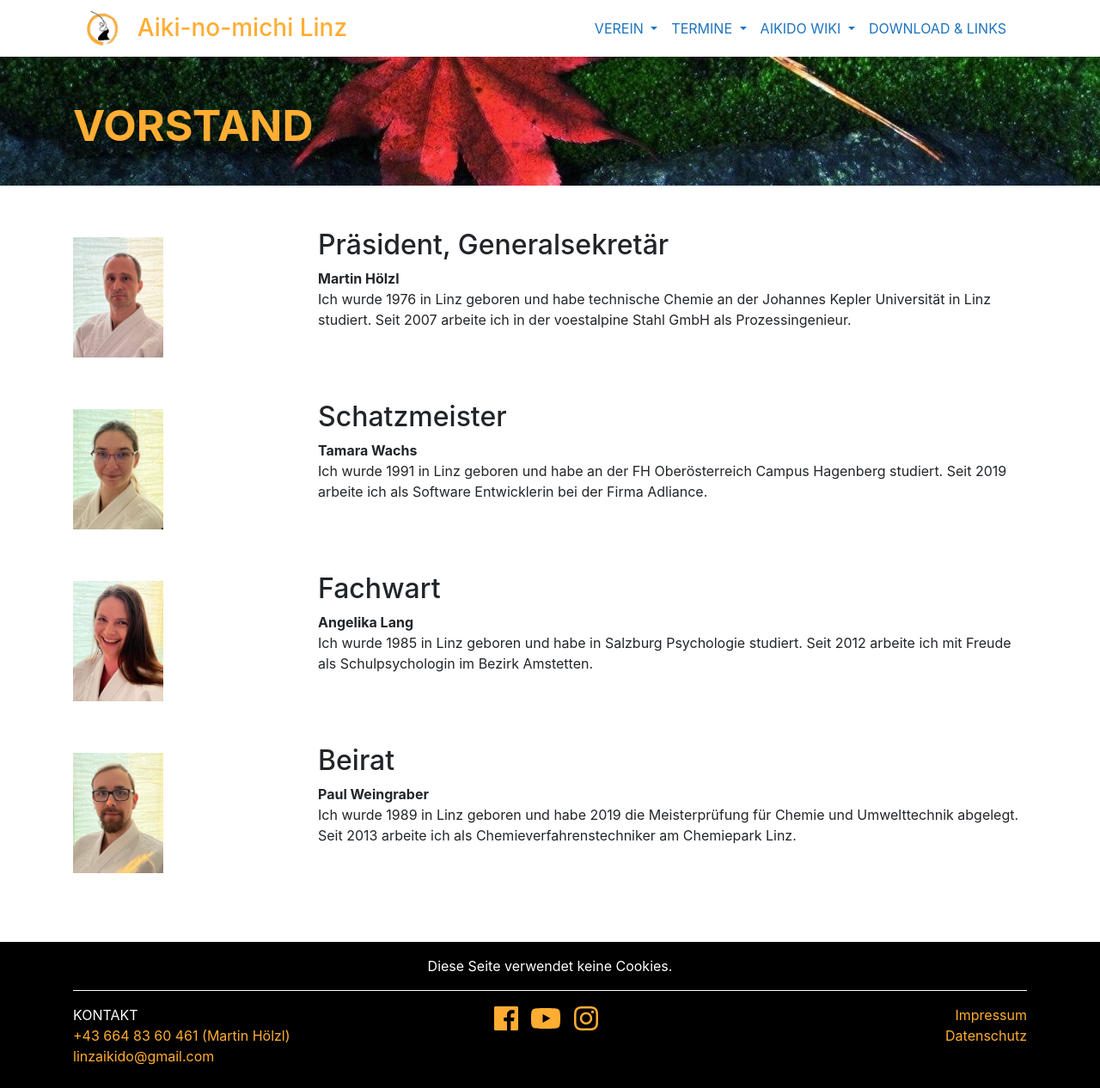
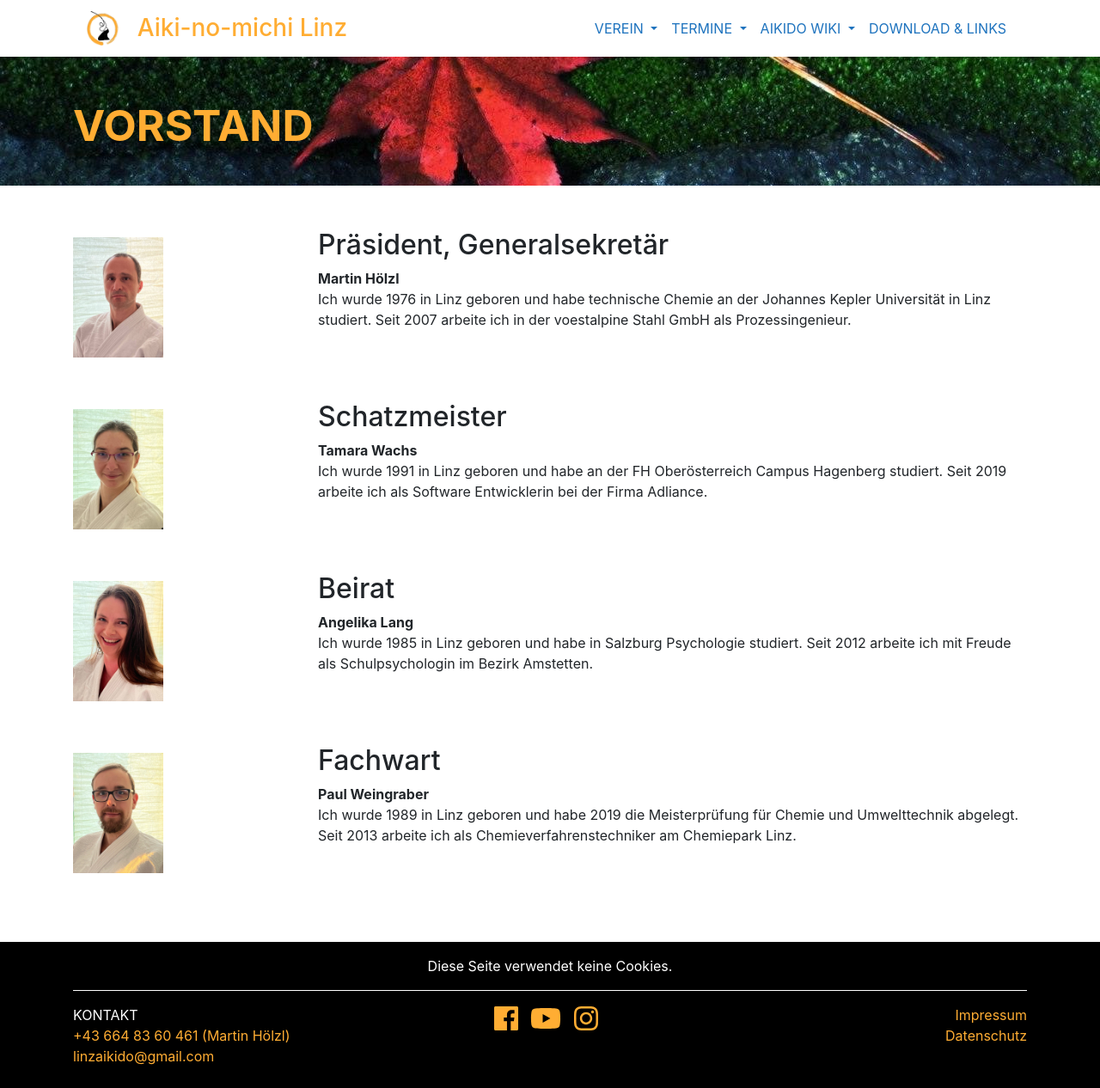
Before and after one commit to TWachs/aikinomichi-linz, a Jekyll site: the page built from vorstand.md, in a window 1280 px wide. Shown: the whole page at 86% size. Built offline with Jekyll 4.4.1, drawn with Linux system fonts in a browser that asks for light colours; nearby versions of some CDN libraries; part of the change alters nothing that is shown.

```diff
--- a/vorstand.md
+++ b/vorstand.md
@@ -32,7 +32,7 @@ Ich wurde 1991 in Linz geboren und habe an der FH Oberösterreich Campus Hagenbe
 <img class="imageStyle" src="{{ site.baseurl }}/images/Angelika.jpg" alt="Angelika" />
 </div>
 <div class="col-9" markdown="1">
-## Fachwart
+## Beirat
 
 **Angelika Lang**
 Ich wurde 1985 in Linz geboren und habe in Salzburg Psychologie studiert. Seit 2012 arbeite ich mit Freude als Schulpsychologin im Bezirk Amstetten.
@@ -43,7 +43,7 @@ Ich wurde 1985 in Linz geboren und habe in Salzburg Psychologie studiert. Seit 2
 <img class="imageStyle" src="{{ site.baseurl }}/images/Paul.jpg" alt="Paul" />
 </div>
 <div class="col-9" markdown="1">
-## Beirat
+## Fachwart
 
 **Paul Weingraber**
 Ich wurde 1989 in Linz geboren und habe 2019 die Meisterprüfung für Chemie und Umwelttechnik abgelegt. Seit 2013 arbeite ich als Chemieverfahrenstechniker am Chemiepark Linz.
```
